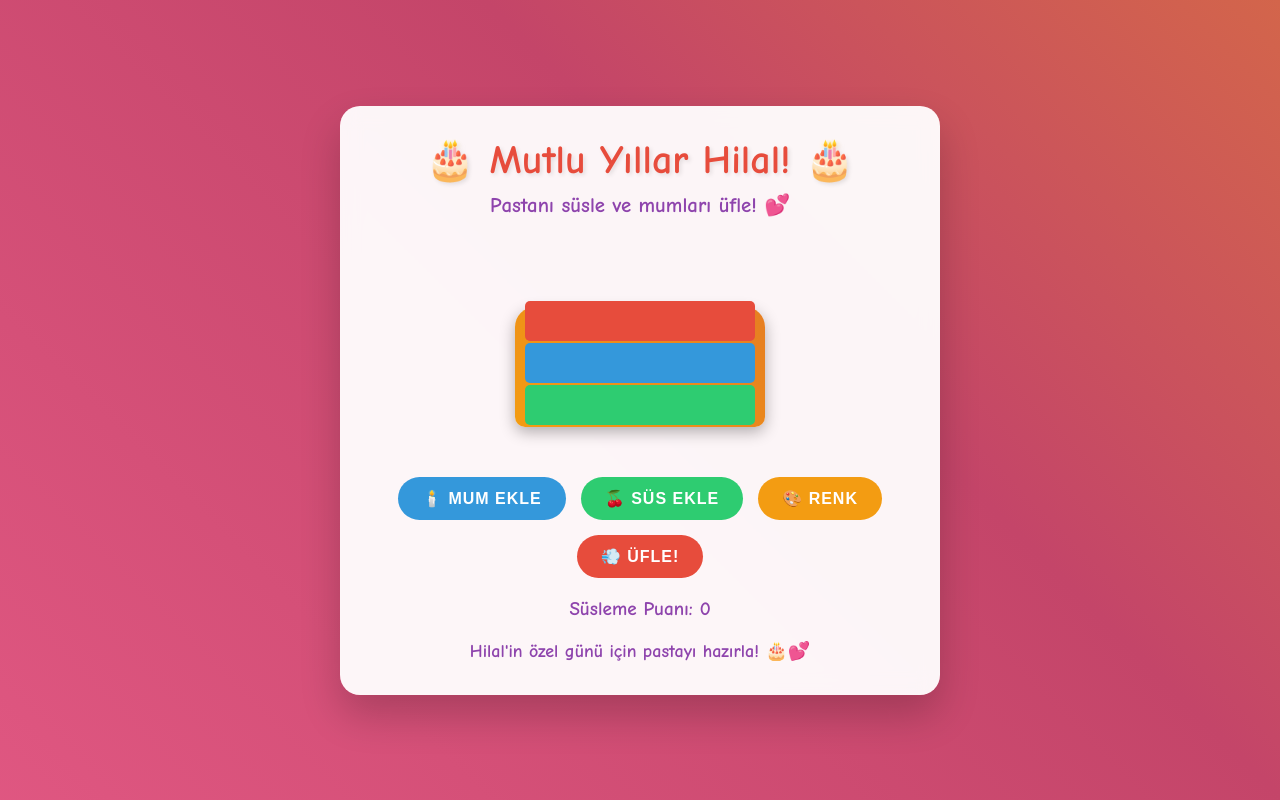
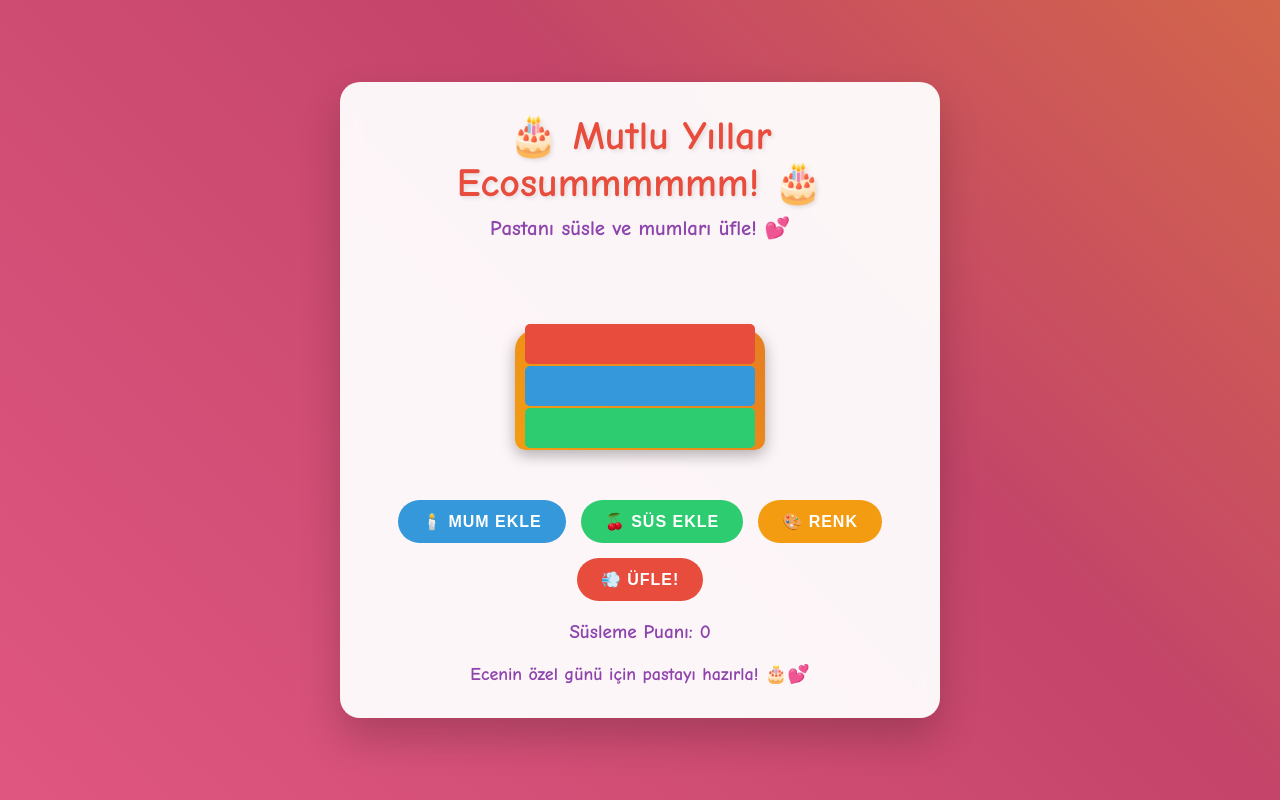
Before and after one commit to Oykuytkn/BirthdayCake, a plain HTML site: page index.html in a window 1280 px wide. Drawn offline with Linux system fonts and the light colour scheme.

Commit message:
index.html

```diff
--- a/index.html
+++ b/index.html
@@ -3,7 +3,7 @@
 <head>
     <meta charset="UTF-8">
     <meta name="viewport" content="width=device-width, initial-scale=1.0">
-    <title>Hilal'in Doğum Günü Pastası 🎂</title>
+    <title>Ecenin'in Doğum Günü Pastası 🎂</title>
     <style>
         * {
             margin: 0;
@@ -259,7 +259,7 @@
 </head>
 <body>
     <div class="game-container">
-        <h1>🎂 Mutlu Yıllar Hilal! 🎂</h1>
+        <h1>🎂 Mutlu Yıllar Ecosummmmmm! 🎂</h1>
         <div class="birthday-message">Pastanı süsle ve mumları üfle! 💕</div>
 
         <div class="cake-container">
@@ -546,7 +546,7 @@
 
         // Başlangıç mesajı
         setTimeout(() => {
-            showMessage("Hilal'in özel günü için pastayı hazırla! 🎂💕", '#8e44ad');
+            showMessage("Ecenin özel günü için pastayı hazırla! 🎂💕", '#8e44ad');
         }, 1000);
 
         // Rastgele kutlama efektleri
```
